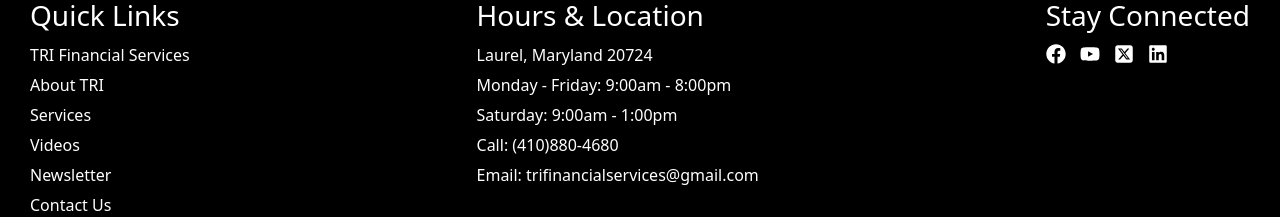
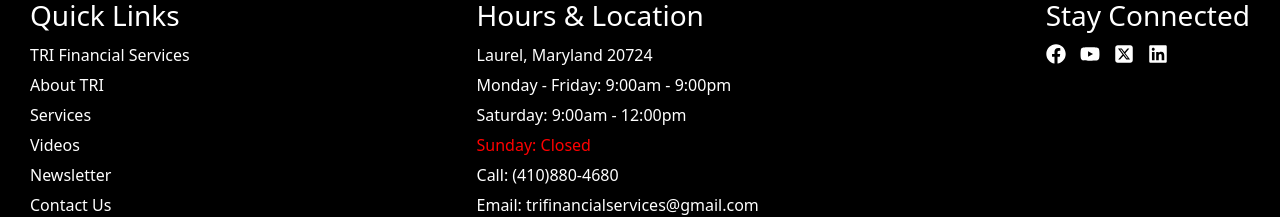
Before and after one commit to bootupdesigner/tri-client, a Next.js app: page / in a window 1280 px wide. Shown: the part 4048-4265 px from the top of the page. Built offline with nearby package versions, Linux system fonts and the light colour scheme; no server answers.

Commit message:
updated business hours

```diff
--- a/src/components/Footer.js
+++ b/src/components/Footer.js
@@ -23,8 +23,9 @@
             <div className='footerNav'>
                 <h3>Hours & Location</h3>
                 <span>Laurel, Maryland 20724</span>
-                <span>Monday - Friday: 9:00am - 8:00pm</span>
-                <span>Saturday: 9:00am - 1:00pm</span>
+                <span>Monday - Friday: 9:00am - 9:00pm</span>
+                <span>Saturday: 9:00am - 12:00pm</span>
+                <span style={{color:'red',}}>Sunday: Closed</span>
                 <span><a href="tel:+1-410-880-4680">Call: (410)880-4680</a></span>
                 <span><a href="mailto:trifinancialservices@gmail.com">Email: trifinancialservices@gmail.com</a></span>
             </div>
```
